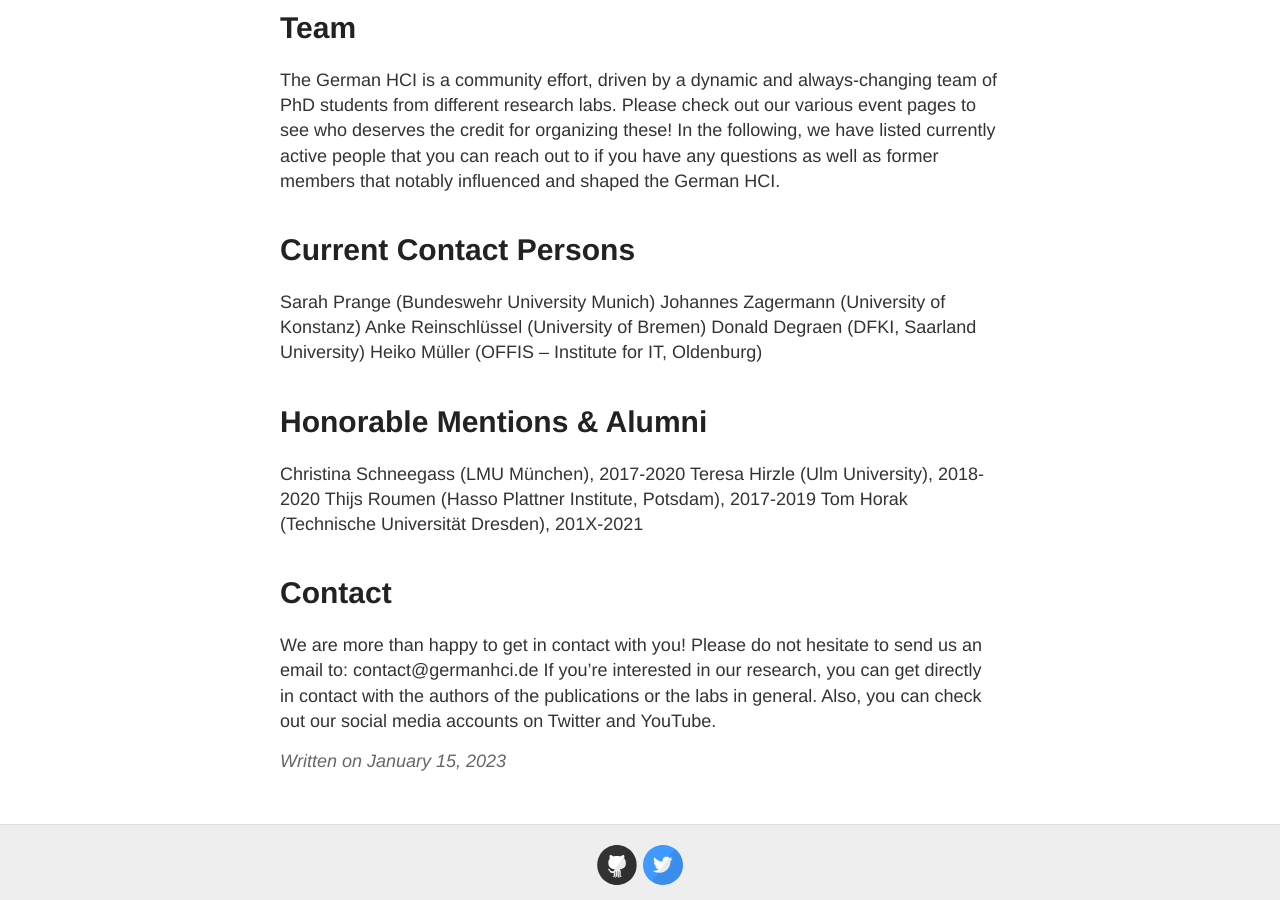
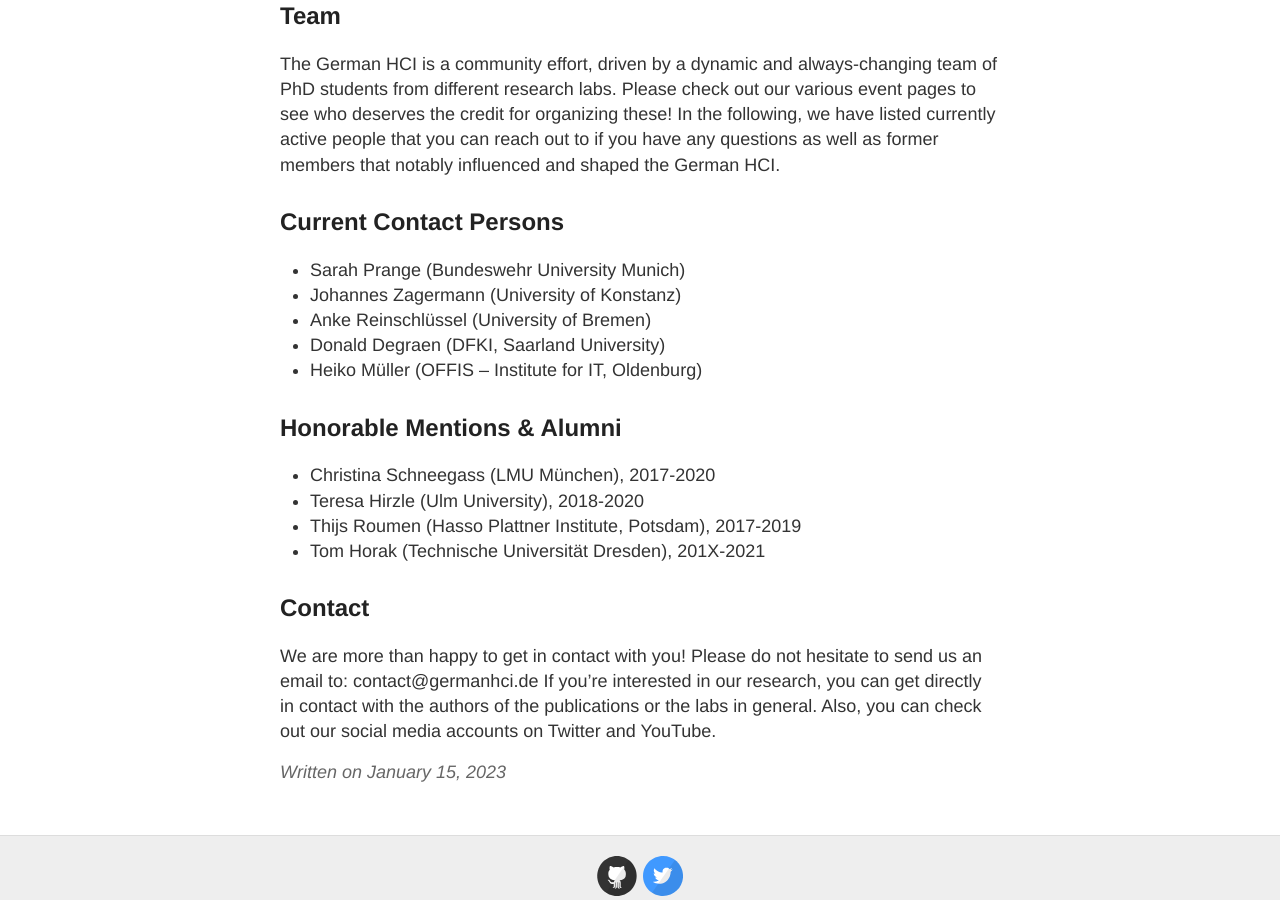
Before and after one commit to Kevacasiete/jeck, a Jekyll site: the page built from _posts/2023-01-15-About.md, in a window 1280 px wide and 900 px high, scrolled down 570 px. Built offline with Jekyll 4.4.1, drawn with Linux system fonts in a browser that asks for light colours.

```diff
--- a/_posts/2023-01-15-About.md
+++ b/_posts/2023-01-15-About.md
@@ -9,24 +9,24 @@ description: The German research community in the area of Human-Computer Interac
 The German research community in the area of Human-Computer Interaction (HCI) is highly lively and manifold. The German HCI provides a platform for fascinating research, the aspirating labs, and the exciting events of this community. Our roots lie in the organization of the German HCI events at the ACM CHI conference, where we invite attendees to join us for discussing and exchanging the latest of HCI research in a relaxed atmosphere. In addition, we also started to support further community events within the German HCI community.
 
 Currently, we are looking into ways how to grow and organize this PhD-led platform in the future. If you have any suggestions, feedback, thoughts, or want to join please let us know!
-# Team
+## Team
 The German HCI is a community effort, driven by a dynamic and always-changing team of PhD students from different research labs. Please check out our various event pages to see who deserves the credit for organizing these!
 In the following, we have listed currently active people that you can reach out to if you have any questions as well as former members that notably influenced and shaped the German HCI.
 
-# Current Contact Persons
-Sarah Prange (Bundeswehr University Munich)
-Johannes Zagermann (University of Konstanz)
-Anke Reinschlüssel (University of Bremen)
-Donald Degraen (DFKI, Saarland University)
-Heiko Müller (OFFIS – Institute for IT, Oldenburg)
+## Current Contact Persons
+- Sarah Prange (Bundeswehr University Munich)
+- Johannes Zagermann (University of Konstanz)
+- Anke Reinschlüssel (University of Bremen)
+- Donald Degraen (DFKI, Saarland University)
+- Heiko Müller (OFFIS – Institute for IT, Oldenburg)
 
-# Honorable Mentions & Alumni
-Christina Schneegass (LMU München), 2017-2020
-Teresa Hirzle (Ulm University), 2018-2020
-Thijs Roumen (Hasso Plattner Institute, Potsdam), 2017-2019
-Tom Horak (Technische Universität Dresden), 201X-2021
+## Honorable Mentions & Alumni
+- Christina Schneegass (LMU München), 2017-2020
+- Teresa Hirzle (Ulm University), 2018-2020
+- Thijs Roumen (Hasso Plattner Institute, Potsdam), 2017-2019
+- Tom Horak (Technische Universität Dresden), 201X-2021
 
-# Contact
+## Contact
 We are more than happy to get in contact with you! Please do not hesitate to send us an email to:
 contact@germanhci.de
 If you’re interested in our research, you can get directly in contact with the authors of the publications or the labs in general. Also, you can check out our social media accounts on Twitter and YouTube.
```
